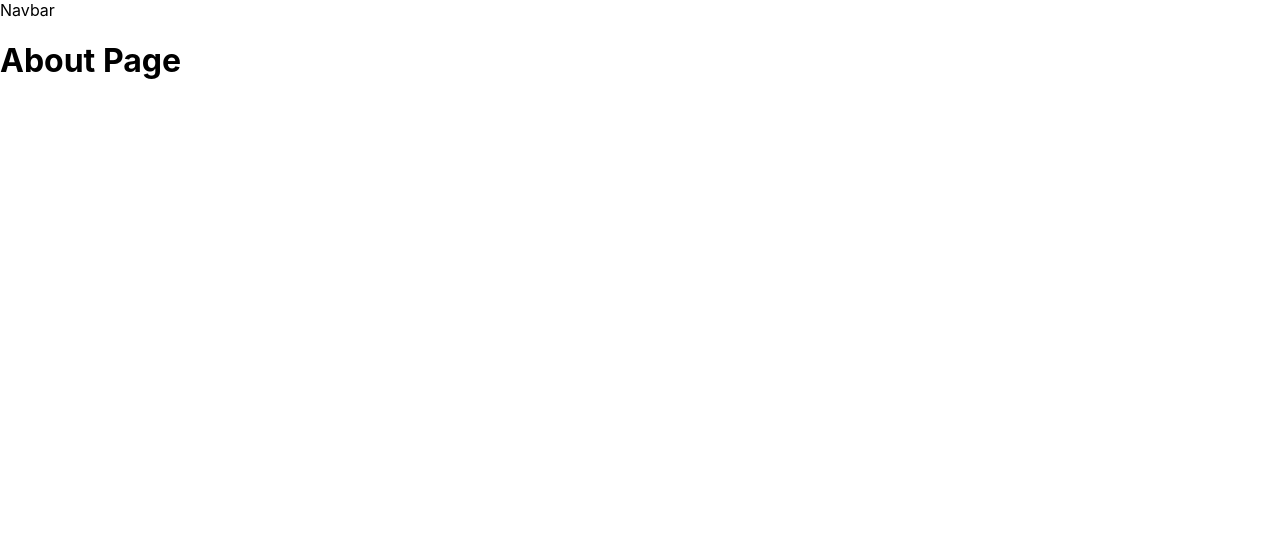
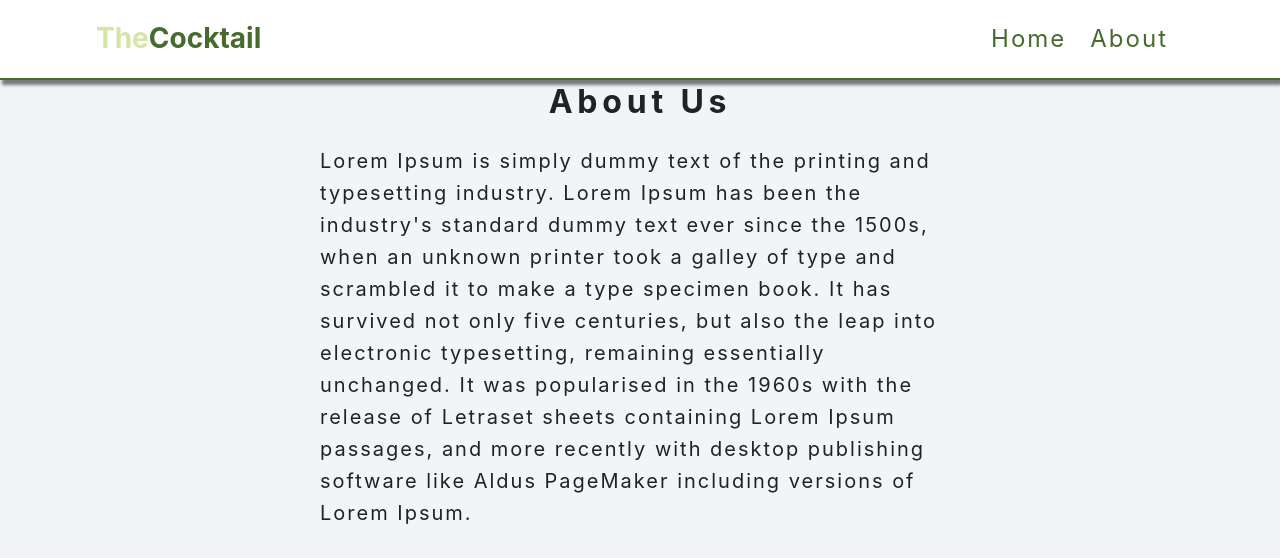
Before and after one commit to arhamathar/cocktail-react-app, a React (Create React App) app: page /about in a window 1280 px wide. Shown: the top 558 px of the page. Built offline with nearby package versions, Linux system fonts and the light colour scheme; the HTML template or start-up script is replaced by a standard one.

Commit message:
navbar and about page added

```diff
--- a/src/components/Navbar.js
+++ b/src/components/Navbar.js
@@ -1,10 +1,21 @@
 import React from 'react';
+import { NavLink } from 'react-router-dom';
 
 function Navbar() {
   return (
-    <div>
-      Navbar
-    </div>
+    <nav className="navbar">
+      <div className="nav-center">
+        <div className="logo">The<span>Cocktail</span></div>
+        <ul className="nav-links">
+          <li>
+            <NavLink activeClassName="selected" to="/">Home</NavLink>
+          </li>
+          <li>
+            <NavLink activeClassName="selected" to="/about">About</NavLink>
+          </li>
+        </ul>
+      </div>
+    </nav>
   )
 }
 
--- a/src/index.css
+++ b/src/index.css
@@ -1,13 +1,432 @@
-body {
-  margin: 0;
-  font-family: -apple-system, BlinkMacSystemFont, 'Segoe UI', 'Roboto', 'Oxygen',
-    'Ubuntu', 'Cantarell', 'Fira Sans', 'Droid Sans', 'Helvetica Neue',
-    sans-serif;
-  -webkit-font-smoothing: antialiased;
-  -moz-osx-font-smoothing: grayscale;
+/* ====== Variables ====== */
+
+:root {
+  --primaryLightColor: #d4e6a5;
+  --primaryColor: #476a2e;
+  --primaryDarkColor: #c02c03;
+  --mainWhite: #fff;
+  --offWhite: #f7f7f7;
+  --mainBackground: #f1f5f8;
+  --mainOverlay: rgba(35, 10, 36, 0.4);
+  --mainBlack: #222;
+  --mainGrey: #ececec;
+  --darkGrey: #afafaf;
+  --mainRed: #bd0303;
+  --mainTransition: all 0.3s linear;
+  --mainSpacing: 0.3rem;
+  --lightShadow: 2px 5px 3px 0px rgba(0, 0, 0, 0.5);
+  --darkShadow: 4px 10px 5px 0px rgba(0, 0, 0, 0.5);
+  --mainBorderRadius: 0.25rem;
+  --smallWidth: 85vw;
+  --maxWidth: 40rem;
+  --fullWidth: 1170px;
 }
 
-code {
-  font-family: source-code-pro, Menlo, Monaco, Consolas, 'Courier New',
-    monospace;
+/* ====== Global Styles ====== */
+
+* {
+  margin: 0;
+  padding: 0;
+  box-sizing: border-box;
 }
+
+body {
+  font-family: -apple-system, BlinkMacSystemFont, 'Segoe UI', Roboto, Oxygen,
+    Ubuntu, Cantarell, 'Open Sans', 'Helvetica Neue', sans-serif;
+  color: var(--mainBlack);
+  background: var(--mainBackground);
+  line-height: 1.4;
+  font-size: 1rem;
+  font-weight: 300;
+  font-size: 62.5%;
+}
+h1,
+h2,
+h3,
+h4,
+h5,
+h6 {
+  font-family: var(--slantedFont);
+  margin-bottom: 1.25rem;
+  letter-spacing: var(--mainSpacing);
+}
+p {
+  margin-bottom: 1.25rem;
+}
+ul {
+  list-style-type: none;
+}
+a {
+  text-decoration: none;
+  color: var(--mainBlack);
+}
+img {
+  width: 100%;
+  display: block;
+}
+
+/*
+======
+Buttons
+======
+*/
+.btn,
+.btn-white,
+.btn-primary {
+  text-transform: uppercase;
+  letter-spacing: var(--mainSpacing);
+  color: var(--primaryColor);
+  border: 2px solid var(--primaryColor);
+  padding: 0.45rem 0.8rem;
+  display: inline-block;
+  transition: var(--mainTransition);
+  cursor: pointer;
+  font-size: 0.8rem;
+  background: transparent;
+  border-radius: var(--mainBorderRadius);
+  display: inline-block;
+}
+.btn:hover {
+  background: var(--primaryColor);
+  color: var(--mainWhite);
+}
+.btn-white {
+  background: transparent;
+  color: var(--mainWhite);
+  border-color: var(--mainWhite);
+}
+.btn-white:hover {
+  background: var(--mainWhite);
+  color: var(--primaryColor);
+}
+.btn-primary {
+  background: var(--primaryColor);
+  color: var(--mainWhite);
+  border-color: transparent;
+}
+.btn-primary:hover {
+  background: var(--primaryLightColor);
+  color: var(--primaryColor);
+}
+.btn-block {
+  width: 100%;
+  display: block;
+  margin: 0 auto;
+  box-shadow: var(--lightShadow);
+  text-align: center;
+}
+.btn-details {
+  padding: 0.25rem 0.4rem;
+}
+.btn-details:hover {
+  background: var(--primaryLightColor);
+  border-color: var(--primaryLightColor);
+}
+
+/* ====== Navbar ====== */
+
+.navbar {
+  background: var(--mainWhite);
+  height: 5rem;
+  display: flex;
+  align-items: center;
+  border-bottom: 2px solid var(--primaryColor);
+  box-shadow: var(--lightShadow);
+}
+
+.nav-center {
+  display: flex;
+  justify-content: space-between;
+  align-items: center;
+  width: var(--smallWidth);
+  margin: 0 auto;
+  max-width: var(--fullWidth);
+}
+
+.nav-links {
+  display: flex;
+  align-items: center;
+}
+
+.nav-links a {
+  text-transform: capitalize;
+  display: inline-block;
+  font-weight: bold;
+  margin-right: 0.5rem;
+  font-weight: 400;
+  letter-spacing: 2px;
+  font-size: 1.5rem;
+  padding: 0.25rem 0.5rem;
+  transition: var(--mainTransition);
+}
+
+.nav-links a:hover {
+  color: var(--primaryColor);
+}
+
+.selected{
+  font-weight: 700;
+  color: var(--primaryColor);
+}
+
+.logo {
+  width: 12rem;
+  font-size: 1.75rem;
+  font-weight: 700;
+  color: var(--primaryLightColor);
+}
+.logo span{
+  color: var(--primaryColor);
+}
+
+/* ====== About ====== */
+
+.about-section {
+  width: var(--smallWidth);
+  max-width: var(--maxWidth);
+  margin: 0 auto;
+}
+
+.about-section h1{
+  font-size: 2rem;
+}
+
+.about-section p {
+  line-height: 2rem;
+  font-weight: 400;
+  letter-spacing: 2px;
+  font-size: 1.25rem;
+}
+
+/* ====== Error ====== */
+
+.error-page {
+  display: flex;
+  justify-content: center;
+}
+
+.about-section h1{
+  text-align: center;
+}
+
+.about-section span{
+  color: var(--primaryColor);
+}
+
+.error-container {
+  text-align: center;
+  text-transform: capitalize;
+}
+/*
+======
+Cocktails List
+======
+*/
+
+.section {
+  padding: 5rem 0;
+}
+.section-title {
+  font-size: 2rem;
+  text-transform: capitalize;
+  letter-spacing: var(--mainSpacing);
+  text-align: center;
+  margin-bottom: 3.5rem;
+  margin-top: 1rem;
+}
+.cocktails-center {
+  width: var(--smallWidth);
+  margin: 0 auto;
+  max-width: var(--fullWidth);
+  display: grid;
+  row-gap: 2rem;
+  column-gap: 2rem;
+  /* align-items: start; */
+}
+@media screen and (min-width: 576px) {
+  .cocktails-center {
+    grid-template-columns: repeat(auto-fill, minmax(338.8px, 1fr));
+  }
+}
+/*
+======
+Cocktail
+======
+*/
+
+.cocktail {
+  background: var(--mainWhite);
+  margin-bottom: 2rem;
+  box-shadow: var(--lightShadow);
+  transition: var(--mainTransition);
+  display: grid;
+  grid-template-rows: auto 1fr;
+  border-radius: var(--mainBorderRadius);
+}
+.cocktail:hover {
+  box-shadow: var(--darkShadow);
+}
+.cocktail img {
+  height: 20rem;
+  object-fit: cover;
+  border-top-left-radius: var(--mainBorderRadius);
+  border-top-right-radius: var(--mainBorderRadius);
+}
+.cocktail-footer {
+  padding: 1.5rem;
+}
+.cocktail-footer h3,
+.cocktail-footer h4,
+.cocktail-footer p {
+  margin-bottom: 0.3rem;
+}
+.cocktail-footer h3 {
+  font-size: 2rem;
+}
+.cocktail-footer p {
+  color: var(--darkGrey);
+  margin-bottom: 0.5rem;
+}
+/*
+======
+Form
+======
+*/
+.search {
+  margin-top: 1rem;
+  padding-bottom: 0;
+}
+
+.search-form {
+  width: var(--smallWidth);
+  margin: 0 auto;
+  max-width: var(--maxWidth);
+  background: var(--mainWhite);
+  padding: 2rem 2.5rem;
+  text-transform: capitalize;
+  border-radius: var(--mainBorderRadius);
+  box-shadow: var(--lightShadow);
+}
+
+.form-control label {
+  display: block;
+  margin-bottom: 1.25rem;
+  font-weight: bold;
+  letter-spacing: 0.25rem;
+  color: var(--primaryColor);
+}
+.form-control input {
+  width: 100%;
+  border: none;
+  border-color: transparent;
+  background: var(--mainBackground);
+  border-radius: var(--mainBorderRadius);
+  padding: 0.5rem;
+  font-size: 1.2rem;
+}
+/*
+======
+Cocktail
+======
+*/
+
+.cocktail-section {
+  text-align: center;
+}
+.drink {
+  width: var(--smallWidth);
+  max-width: var(--fullWidth);
+  margin: 0 auto;
+  text-align: left;
+}
+.drink img {
+  border-radius: var(--mainBorderRadius);
+}
+.drink p {
+  font-weight: bold;
+  text-transform: capitalize;
+  line-height: 1.8;
+}
+.drink span {
+  margin-right: 0.5rem;
+}
+.drink-data {
+  background: var(--primaryLightColor);
+  padding: 0.25rem 0.5rem;
+  border-radius: var(--mainBorderRadius);
+  color: var(--primaryColor);
+}
+.drink-info {
+  padding-top: 2rem;
+}
+@media screen and (min-width: 992px) {
+  .drink {
+    display: grid;
+    grid-template-columns: 2fr 3fr;
+    gap: 3rem;
+    align-items: center;
+  }
+  .drink-info {
+    padding-top: 0;
+  }
+}
+.loader,
+.loader:before,
+.loader:after {
+  background: transparent;
+  -webkit-animation: load1 1s infinite ease-in-out;
+  animation: load1 1s infinite ease-in-out;
+  width: 1em;
+  height: 4em;
+}
+.loader {
+  color: var(--primaryColor);
+  text-indent: -9999em;
+  margin: 88px auto;
+  margin-top: 20rem;
+  position: relative;
+  font-size: 3rem;
+  -webkit-transform: translateZ(0);
+  -ms-transform: translateZ(0);
+  transform: translateZ(0);
+  -webkit-animation-delay: -0.16s;
+  animation-delay: -0.16s;
+}
+.loader:before,
+.loader:after {
+  position: absolute;
+  top: 0;
+  content: '';
+}
+.loader:before {
+  left: -1.5em;
+  -webkit-animation-delay: -0.32s;
+  animation-delay: -0.32s;
+}
+.loader:after {
+  left: 1.5em;
+}
+@-webkit-keyframes load1 {
+  0%,
+  80%,
+  100% {
+    box-shadow: 0 0;
+    height: 4em;
+  }
+  40% {
+    box-shadow: 0 -2em;
+    height: 5em;
+  }
+}
+@keyframes load1 {
+  0%,
+  80%,
+  100% {
+    box-shadow: 0 0;
+    height: 4em;
+  }
+  40% {
+    box-shadow: 0 -2em;
+    height: 5em;
+  }
+}
--- a/src/pages/About.js
+++ b/src/pages/About.js
@@ -1,11 +1,12 @@
-import React from 'react'
+import React from 'react';
 
 function About() {
   return (
-    <div>
-      <h1>About Page</h1>
-    </div>
-  )
+    <section className="about-section">
+      <h1>About Us</h1>
+      <p>Lorem Ipsum is simply dummy text of the printing and typesetting industry. Lorem Ipsum has been the industry's standard dummy text ever since the 1500s, when an unknown printer took a galley of type and scrambled it to make a type specimen book. It has survived not only five centuries, but also the leap into electronic typesetting, remaining essentially unchanged. It was popularised in the 1960s with the release of Letraset sheets containing Lorem Ipsum passages, and more recently with desktop publishing software like Aldus PageMaker including versions of Lorem Ipsum.</p>
+    </section>
+  );
 }
 
 export default About
--- a/src/pages/Error.js
+++ b/src/pages/Error.js
@@ -3,7 +3,7 @@ import React from 'react'
 function Error() {
   return (
     <div>
-      <h1>Error page</h1>
+      <h1><span> 404 </span>Page Not Found <span>:{"("}</span></h1>
     </div>
   )
 }
```
Also changed, not shown: public/manifest.json, src/logo.svg (added), 1 other file (tests, documents, lock files or other folders).
